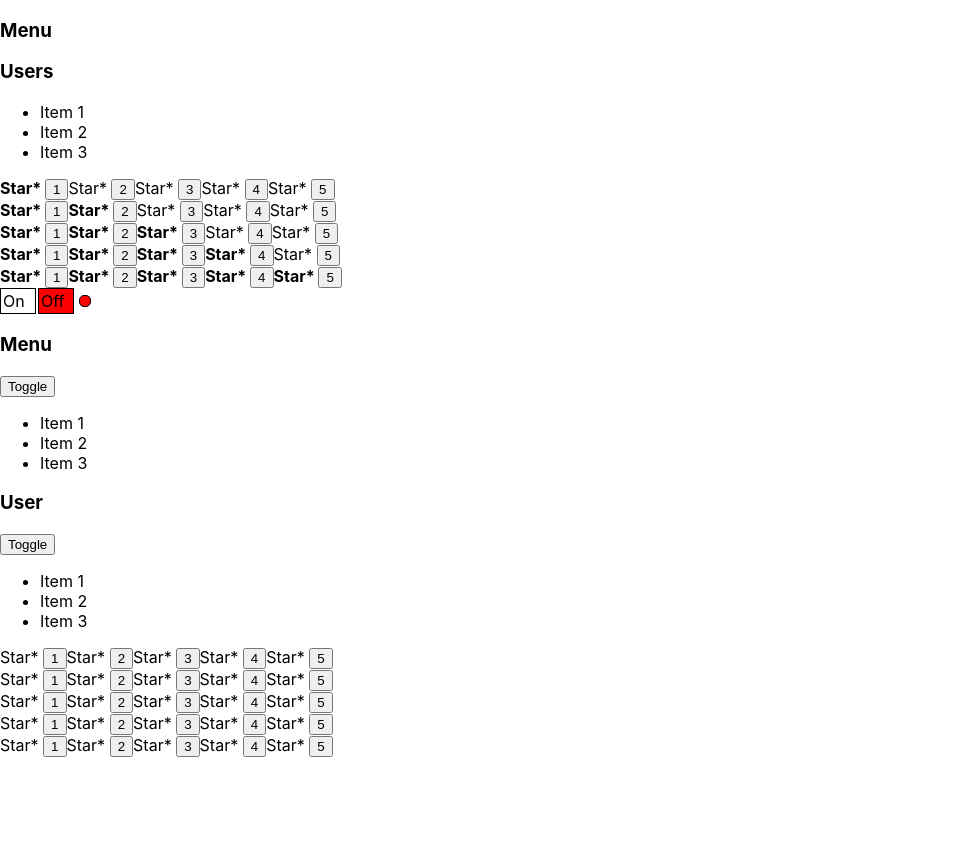
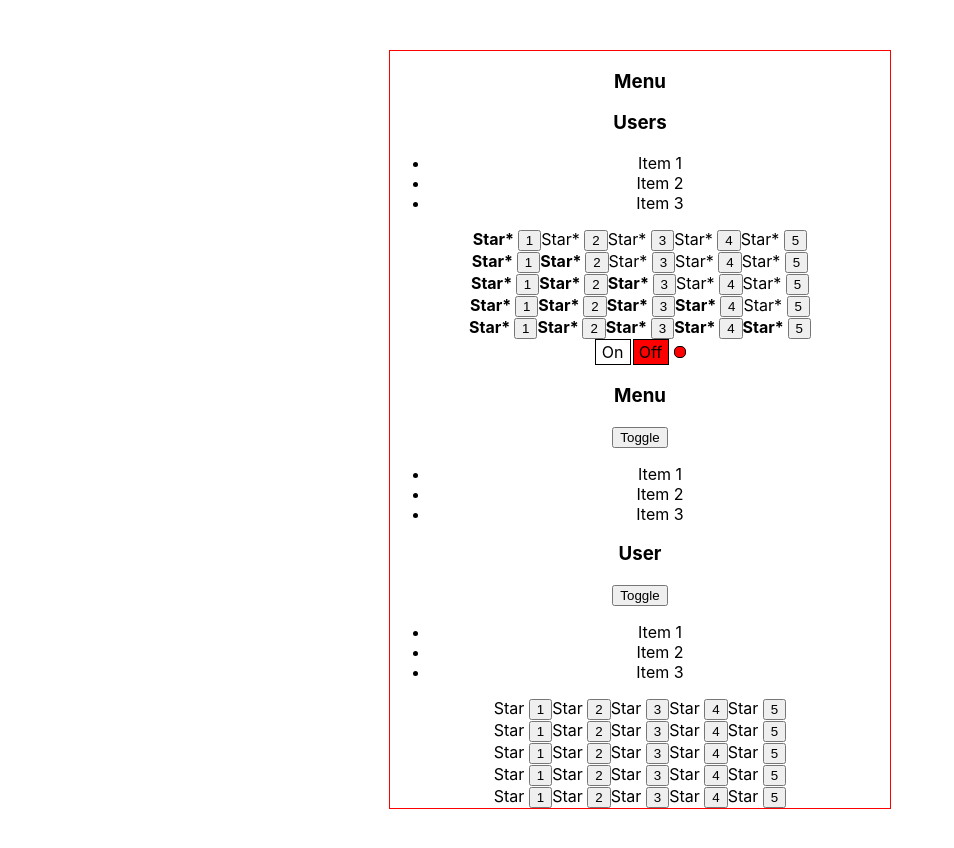
Before and after one commit to SergFediaev/bank-app, a React (Create React App) app: page / in a window 1280 px wide. Shown: the top 848 px of the page, without its empty margins (0-954 px from the left). Before the commit the page ends 800 px from the top, so only its background shows below. Built offline with nearby package versions, Linux system fonts and the light colour scheme.

Commit message:
Урок + рефакторинг: 07 react кабзда как подробно uncontrolled components.

```diff
--- a/src/App.css
+++ b/src/App.css
@@ -1,5 +1,8 @@
 .App {
     text-align: center;
+    width: 500px;
+    margin: 50px auto;
+    border: solid 1px red;
 }
 
 .App-logo {
@@ -9,8 +12,8 @@
 
 @media (prefers-reduced-motion: no-preference) {
     .App-logo {
+    }
         animation: App-logo-spin infinite 20s linear;
-  }
 }
 
 .App-header {
--- a/src/App.tsx
+++ b/src/App.tsx
@@ -9,7 +9,7 @@ import {UncontrolledRating} from './lessons/samurai_way/UncontrolledRating/Uncon
 function App() {
     console.log('App rendering')
 
-    return <>
+    return <div className="App">
         {/*<Map/>*/}
         {/*<Buttons/>*/}
         {/*<UseState/>*/}
@@ -29,12 +29,12 @@ function App() {
         <OnOff/>
         <UncontrolledAccordion title="Menu"/>
         <UncontrolledAccordion title="User"/>
-        <UncontrolledRating value={1}/>
-        <UncontrolledRating value={2}/>
-        <UncontrolledRating value={3}/>
-        <UncontrolledRating value={4}/>
-        <UncontrolledRating value={5}/>
-    </>
+        <UncontrolledRating/>
+        <UncontrolledRating/>
+        <UncontrolledRating/>
+        <UncontrolledRating/>
+        <UncontrolledRating/>
+    </div>
 }
 
 export default App
--- a/src/lessons/samurai_way/OnOff/lesson/OnOff.tsx
+++ b/src/lessons/samurai_way/OnOff/lesson/OnOff.tsx
@@ -19,6 +19,7 @@ export function OnOff(props: PropsType) {
         display: 'inline-block',
         padding: '2px',
         backgroundColor: on ? 'green' : 'white',
+        cursor: 'pointer',
     }
 
     const offStyle = {
@@ -29,6 +30,7 @@ export function OnOff(props: PropsType) {
         marginLeft: '2px',
         padding: '2px',
         backgroundColor: on ? 'white' : 'red',
+        cursor: 'pointer',
     }
 
     const indicatorStyle = {
--- a/src/lessons/samurai_way/UncontrolledAccordion/UncontrolledAccordion.tsx
+++ b/src/lessons/samurai_way/UncontrolledAccordion/UncontrolledAccordion.tsx
@@ -5,16 +5,11 @@ type AccordionPropsType = {
     collapsed?: boolean
 }
 
-export const AccordionTern = (props: AccordionPropsType) => props.collapsed ?
-    <AccordionTitle titleValue={props.title}/> :
-    <div>
-        <AccordionTitle titleValue={props.title}/>
-        <AccordionMenu/>
-    </div>
+type AccordionTitlePropsType = {
+    titleValue: string
+}
 
 export const UncontrolledAccordion = (props: AccordionPropsType) => {
-    console.log('Accordion rendering')
-
     const [collapsed, setCollapsed] = useState<boolean>(false)
 
     return <div>
@@ -24,27 +19,11 @@ export const UncontrolledAccordion = (props: AccordionPropsType) => {
     </div>
 }
 
-type AccordionTitlePropsType = {
-    titleValue: string
-}
-
 const AccordionTitle = (props: AccordionTitlePropsType) =>
-    // <h3>{console.log('Rendering Acc title')}{props.titleValue} RIGHT?</h3>
     <h3>{props.titleValue}</h3>
 
-// function AccordionTitle(props: any) {
-//     return <h3>Title is: {props.title}</h3>
-// }
-
 const AccordionMenu = () => <ul>
-    {/*{console.log('Rendering Acc menu')}*/}
     <li>Item 1</li>
     <li>Item 2</li>
     <li>Item 3</li>
 </ul>
-
-function sum(a: number, b: number) {
-    return a + b
-}
-
-sum(10, 5)
--- a/src/lessons/samurai_way/UncontrolledRating/UncontrolledRating.tsx
+++ b/src/lessons/samurai_way/UncontrolledRating/UncontrolledRating.tsx
@@ -1,12 +1,12 @@
 import React, {useState} from 'react'
-
-type RatingPropsType = {
-    value: ValueType
-}
 
 type ValueType = 0 | 1 | 2 | 3 | 4 | 5
 
-export const UncontrolledRating = (props: RatingPropsType) => {
+type StarPropsType = {
+    selected: boolean
+}
+
+export const UncontrolledRating = () => {
     const [value, setValue] = useState<ValueType>(0)
 
     return <div>
@@ -23,14 +23,10 @@ export const UncontrolledRating = (props: RatingPropsType) => {
     </div>
 }
 
-type StarPropsType = {
-    selected: boolean
-}
-
 function Star(props: StarPropsType) {
     if (props.selected) {
-        return <span><b>Star* </b></span>
+        return <span><b>Star * </b></span>
     } else {
-        return <span>Star* </span>
+        return <span>Star </span>
     }
 }
```
Lines whose indentation alone changed are shown as unchanged.
